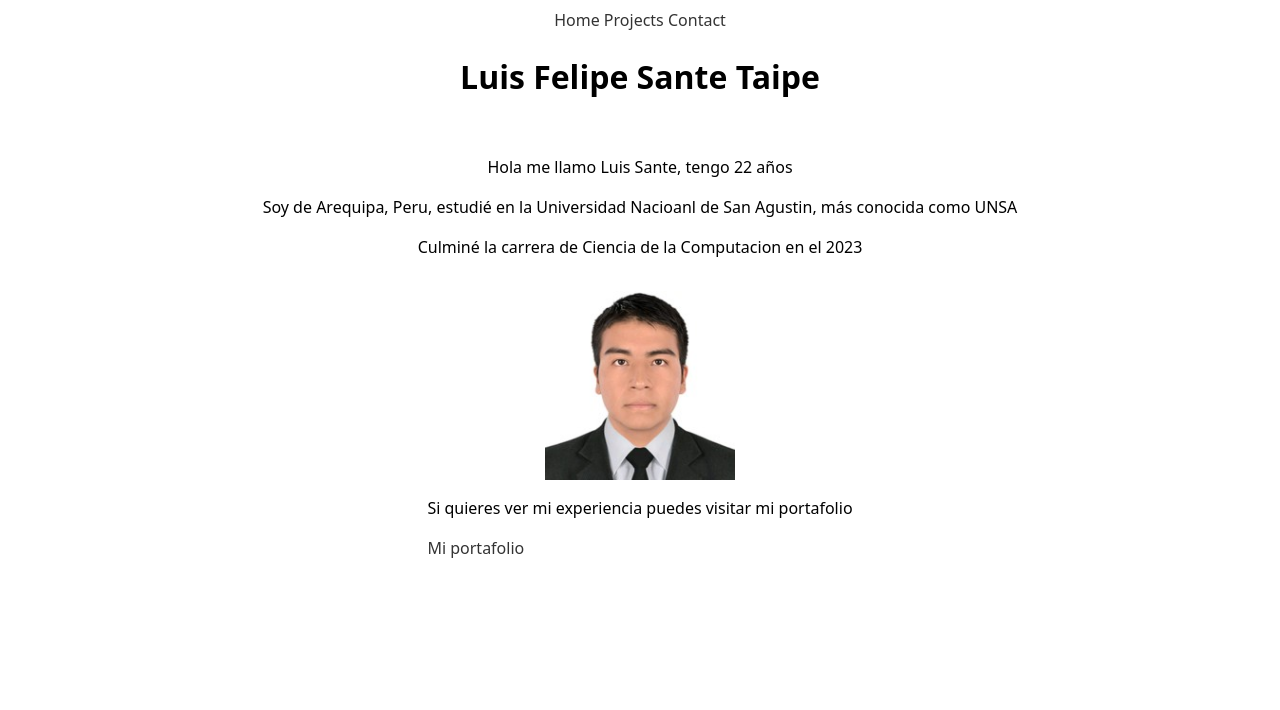
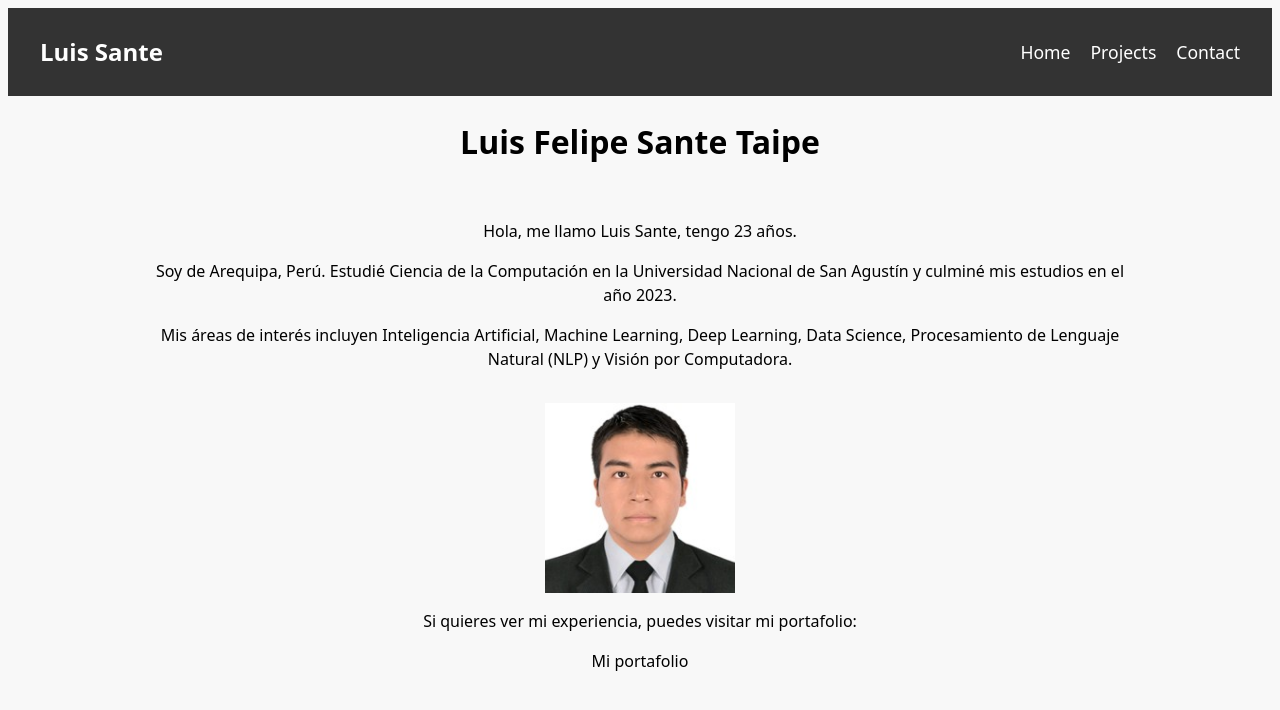
Before and after one commit to LuisSante/vslab.github.io, a plain HTML site: page index.html in a window 1280 px wide. Drawn offline with Linux system fonts and the light colour scheme.

Commit message:
feat: 🎸 navbar

```diff
--- a/index.html
+++ b/index.html
@@ -7,23 +7,34 @@
     <title>I'm Luis Sante</title>
 </head>
 <body>
+    <header>
+        <nav class="navbar">
+            <div class="logo">
+                <a href="index.html">Luis Sante</a>
+            </div>
+            <ul class="nav-links">
+                <li><a href="index.html">Home</a></li>
+                <li><a href="./projects/index.html">Projects</a></li>
+                <li><a href="./contact/index.html">Contact</a></li>
+            </ul>
+        </nav>
+    </header>
+
     <div class="container">
-        <nav>
-            <a href="index.html">Home</a>
-            <a href="./projects/index.html">Projects</a>
-            <a href="./contact/index.html">Contact</a>
-        </nav>
-
         <h1>Luis Felipe Sante Taipe</h1>
         <div class="description">
-            <p>Hola me llamo Luis Sante, tengo 22 años</p>
-            <p>Soy de Arequipa, Peru, estudié en la Universidad Nacioanl de San Agustin, más conocida como UNSA</p>
-            <p>Culminé la carrera de Ciencia de la Computacion en el 2023</p>
+            <p>Hola, me llamo Luis Sante, tengo 23 años.</p>
+            <p>
+                Soy de Arequipa, Perú. Estudié Ciencia de la Computación en la Universidad Nacional de San Agustín y culminé mis estudios en el año 2023.
+            </p>
+            <p>
+                Mis áreas de interés incluyen Inteligencia Artificial, Machine Learning, Deep Learning, Data Science, Procesamiento de Lenguaje Natural (NLP) y Visión por Computadora.
+            </p>
         </div>
-        <img src="./images/perfil.jpeg"/>
+        <img src="./images/perfil.jpeg" alt="Foto de perfil de Luis Sante"/>
 
-        <div>
-            <p>Si quieres ver mi experiencia puedes visitar mi portafolio</p>
+        <div class="portfolio">
+            <p>Si quieres ver mi experiencia, puedes visitar mi portafolio:</p>
             <a href="https://portofolio-artificial-intelligence.vercel.app/" target="_blank">Mi portafolio</a>
         </div>
     </div>
--- a/styles.css
+++ b/styles.css
@@ -1,5 +1,10 @@
+* {
+    color: black;
+}
+
 body {
     font: 100%/1.5 system-ui;
+    background: #f8f8f8;
 }
 
 img {
@@ -9,11 +14,48 @@ img {
 
 a {
     text-decoration: none;
-    color: #333;
 }
 
 a:hover {
     color: #0077cc !important;
+}
+
+/* Estilos para el header */
+header {
+    background: #333;
+    padding: 15px 0;
+}
+
+.navbar {
+    display: flex;
+    justify-content: space-between;
+    align-items: center;
+    max-width: 1200px;
+    margin: auto;
+    padding: 0 20px;
+}
+
+.logo a {
+    color: white;
+    font-size: 1.5em;
+    font-weight: bold;
+    text-decoration: none;
+}
+
+.nav-links {
+    list-style: none;
+    display: flex;
+    gap: 20px;
+}
+
+.nav-links li a {
+    color: white;
+    text-decoration: none;
+    font-size: 1.1em;
+}
+
+.nav-links li a:hover {
+    text-decoration: underline;
 }
 
 .container {
@@ -27,4 +69,12 @@ a:hover {
 .description {
     margin: 1rem;
     text-align: center;
+    max-width: 1000px;
 }
+
+.portfolio {
+    display: flex;
+    flex-direction: column;
+    justify-content: center;
+    align-items: center;
+}
```
Also changed, not shown: contact/index.html (+13 -6 lines), projects/index.html (+12 -5 lines).
